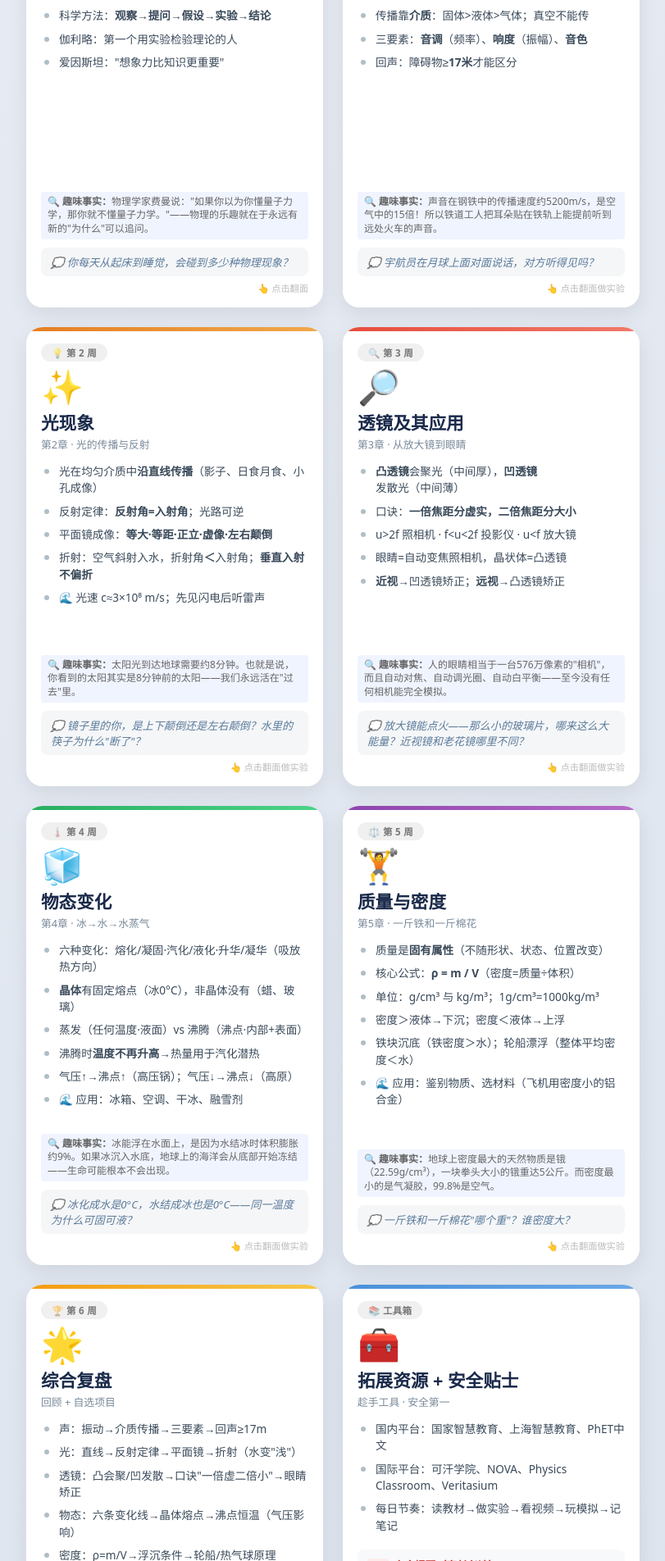
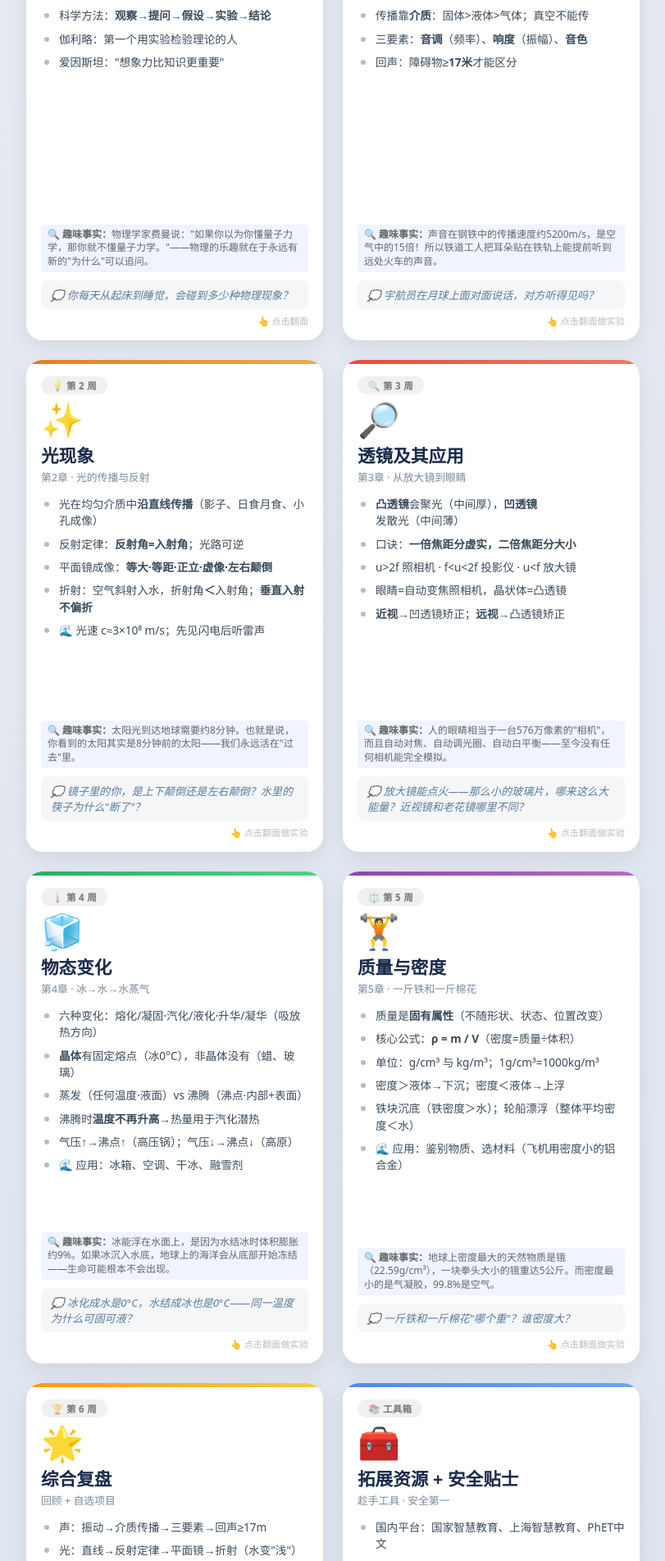
Before and after one commit to muyuhill/muyuhill.github.io, a Jekyll site: the page physics-cards/index.html, which Jekyll copies as it is, in a window 1280 px wide. Shown: the part 554-2458 px from the top of the page at 82% size, without its empty margins (234-1045 px from the left). Built offline with Jekyll 4.4.1, drawn with Linux system fonts in a browser that asks for light colours.

Commit message:
统一卡片高度为600px，移除卡片8单独样式

```diff
--- a/physics-cards/index.html
+++ b/physics-cards/index.html
@@ -32,7 +32,7 @@ body{font-family:'PingFang SC','Microsoft YaHei',system-ui,sans-serif;background
 
 /* ===== 卡片网格 ===== */
 .grid{display:grid;grid-template-columns:repeat(2,1fr);gap:24px;max-width:780px;width:100%;padding:0 16px}
-.card{perspective:1200px;height:560px;user-select:none;cursor:pointer}
+.card{perspective:1200px;height:600px;user-select:none;cursor:pointer}
 .card-inner{position:relative;width:100%;height:100%;transition:transform .6s cubic-bezier(.23,1,.32,1);transform-style:preserve-3d;border-radius:20px;box-shadow:0 8px 24px rgba(0,0,0,.08)}
 .card.flipped .card-inner{transform:rotateY(180deg)}
 .face{position:absolute;width:100%;height:100%;backface-visibility:hidden;-webkit-backface-visibility:hidden;border-radius:20px;padding:20px 18px 16px;display:flex;flex-direction:column;overflow:hidden;background:#fff}
@@ -80,7 +80,7 @@ body{font-family:'PingFang SC','Microsoft YaHei',system-ui,sans-serif;background
 .footer{text-align:center;color:#8a9aaa;font-size:.78rem;padding:28px 16px 20px;max-width:800px;width:100%}
 .footer a{color:#5a7a9a;text-decoration:underline}
 
-@media(max-width:680px){.card{height:520px}.grid{grid-template-columns:1fr;max-width:400px}}
+@media(max-width:680px){.card{height:560px}.grid{grid-template-columns:1fr;max-width:400px}}
 }
 </style>
 </head>
@@ -223,7 +223,7 @@ body{font-family:'PingFang SC','Microsoft YaHei',system-ui,sans-serif;background
 <div class="res-row"><a href="https://basic.smartedu.cn/" target="_blank">🎓 智慧教育平台</a><span class="r-tag">📺 Veritasium</span><span class="r-tag">📺 李永乐老师</span></div>
 <div class="takeaway">💡 物理不是一门课，是你解释世界的语言。</div></div></div></div>
 
-<div class="card" data-c="blue" style="height:600px" onclick="this.classList.toggle('flipped');updateProgress()">
+<div class="card" data-c="blue" onclick="this.classList.toggle('flipped');updateProgress()">
 <div class="card-inner">
 <div class="face front"><span class="week-badge">📚 工具箱</span><div class="big-icon">🧰</div><div class="f-title">拓展资源 + 安全贴士</div><div class="f-sub">趁手工具 · 安全第一</div>
 <ul class="f-points"><li>国内平台：国家智慧教育、上海智慧教育、PhET中文</li><li>国际平台：可汗学院、NOVA、Physics Classroom、Veritasium</li><li>每日节奏：读教材→做实验→看视频→玩模拟→记笔记</li></ul>
```
